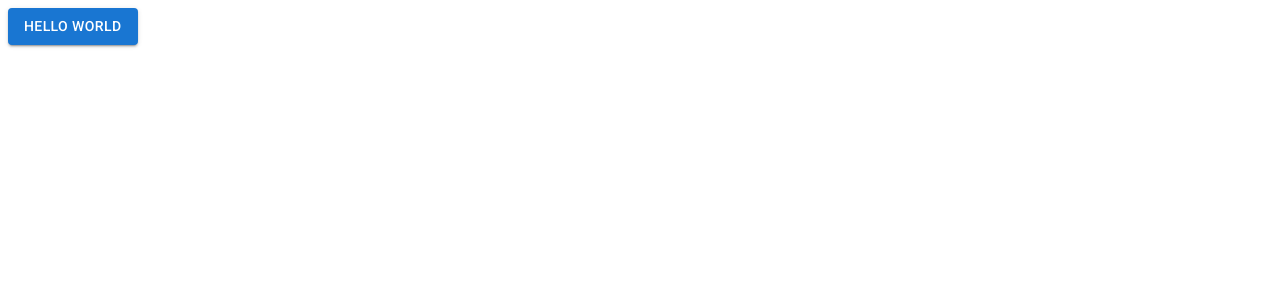
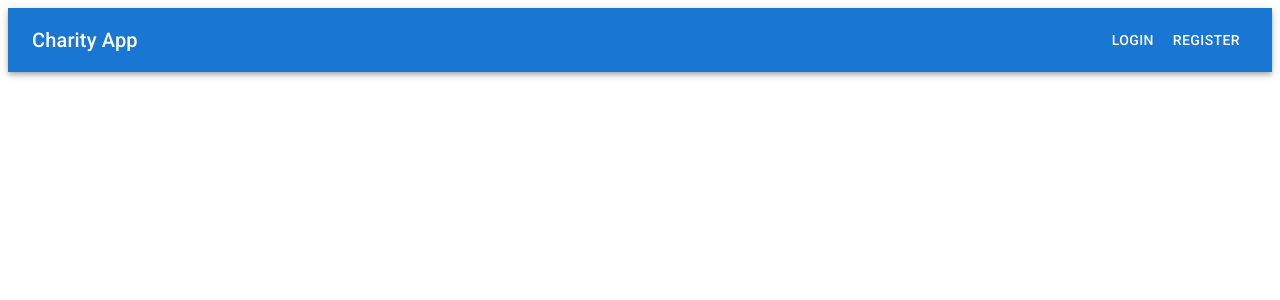
Before and after one commit to kKar1503/lifehack-2022, a Next.js app in the folder frontend/: page / in a window 1280 px wide. Shown: the top 300 px of the page. Built offline with nearby package versions, Linux system fonts and the light colour scheme.

Commit message:
navbar + login register

```diff
--- /dev/null
+++ b/frontend/components/homeNav.jsx
@@ -0,0 +1,39 @@
+import React, { Component } from "react";
+import AppBar from "@mui/material/AppBar";
+import Box from "@mui/material/Box";
+import Toolbar from "@mui/material/Toolbar";
+import Typography from "@mui/material/Typography";
+import Button from "@mui/material/Button";
+import IconButton from "@mui/material/IconButton";
+import MenuIcon from "@mui/icons-material/Menu";
+import Link from "next/link";
+
+export function HomeNav() {
+  return (
+    <Box sx={{ flexGrow: 1 }}>
+      <AppBar position="static">
+        <Toolbar>
+          {/* <IconButton
+          size="large"
+          edge="start"
+          color="inherit"
+          aria-label="menu"
+          sx={{ mr: 2 }}
+        >
+          <MenuIcon />
+        </IconButton> */}
+          <Typography variant="h6" component="div" sx={{ flexGrow: 1 }}>
+            Charity App
+          </Typography>
+
+          <Link href="/login">
+            <Button color="inherit">Login</Button>
+          </Link>
+          <Link href="/login">
+            <Button color="inherit">Register</Button>
+          </Link>
+        </Toolbar>
+      </AppBar>
+    </Box>
+  );
+}
--- a/frontend/package.json
+++ b/frontend/package.json
@@ -14,7 +14,7 @@
     "@mui/icons-material": "^5.8.4",
     "@mui/material": "^5.8.7",
     "axios": "^0.27.2",
-    "next": "12.2.1",
+    "next": "^12.2.1",
     "react": "18.2.0",
     "react-dom": "18.2.0",
     "yup": "^0.32.11"
--- a/frontend/pages/index.jsx
+++ b/frontend/pages/index.jsx
@@ -1,8 +1,20 @@
 import Head from 'next/head';
 import Image from 'next/image';
 import React from 'react';
+import { HomeNav } from "../components/homeNav.jsx";
+import AppBar from '@mui/material/AppBar';
+import Box from '@mui/material/Box';
+import Toolbar from '@mui/material/Toolbar';
+import Typography from '@mui/material/Typography';
 import Button from '@mui/material/Button';
+import IconButton from '@mui/material/IconButton';
+import MenuIcon from '@mui/icons-material/Menu';
 
 export default function Home() {
-  return <Button variant="contained">Hello World</Button>;
+  return (
+  <div id = "homepage">
+<HomeNav></HomeNav>
+{/* <Button variant="contained">Hello World</Button> */}
+</div>
+);
 }
```
Also changed, not shown: frontend/pages/login.jsx (added, +7 -0 lines), 1 other file (tests, documents, lock files or other folders).
